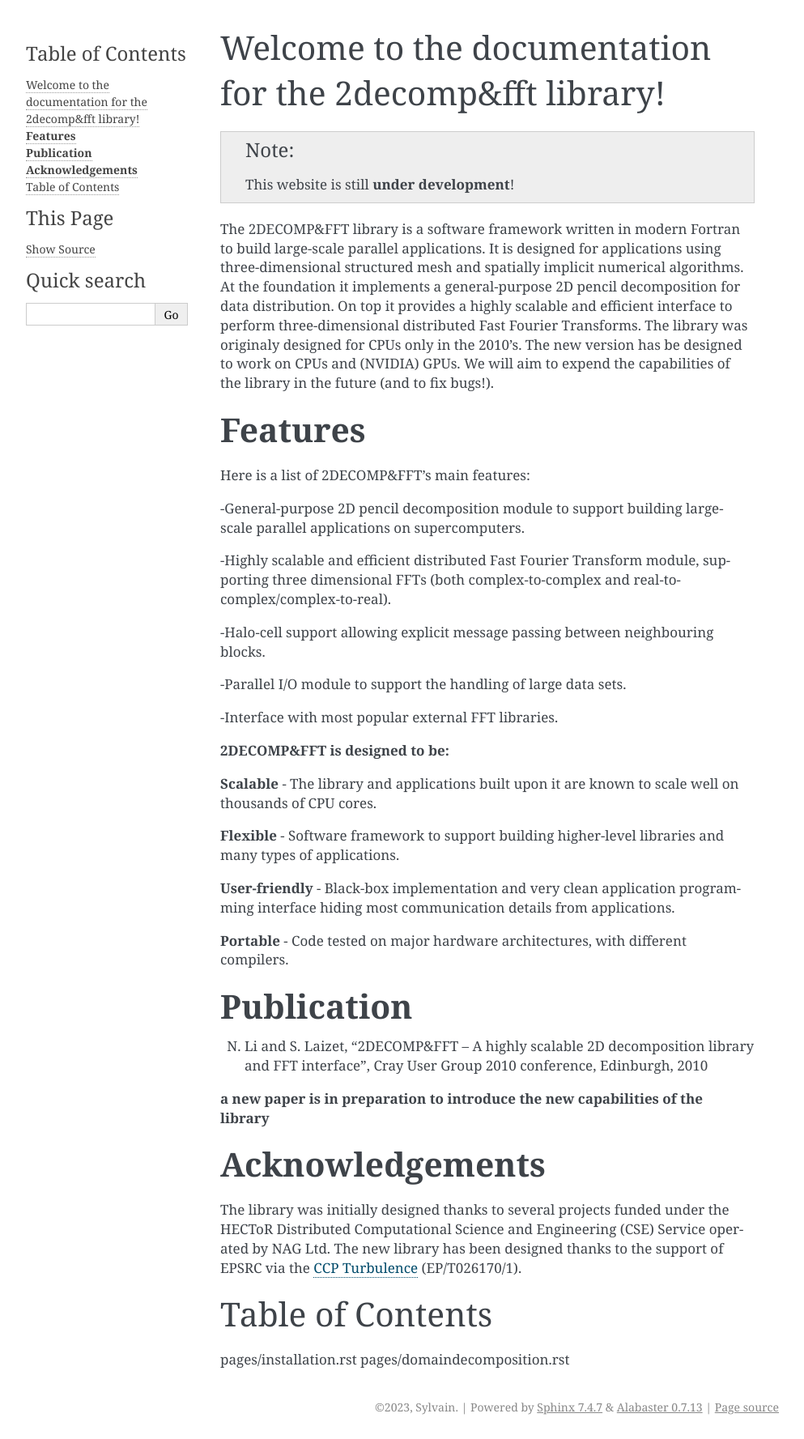
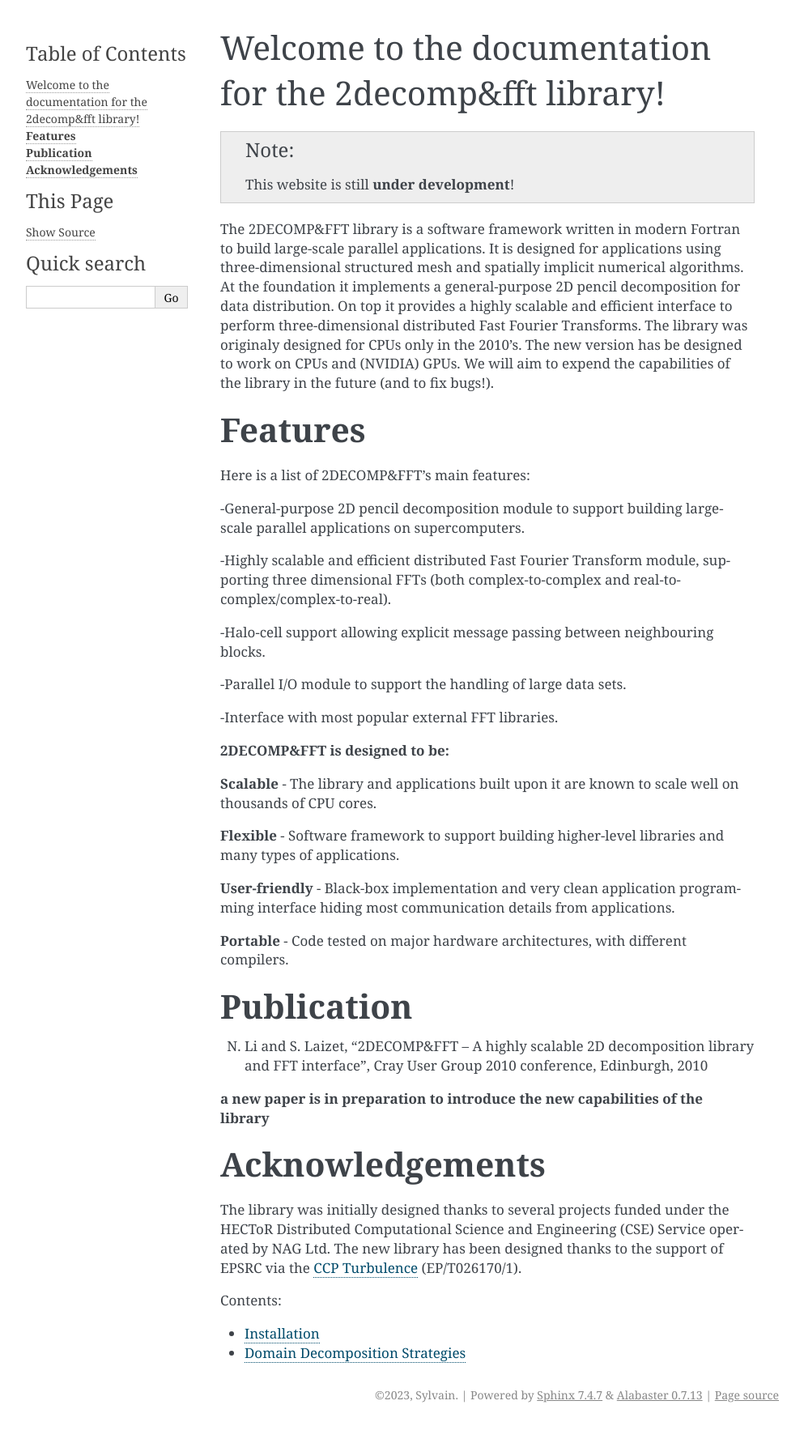
Before and after one commit to 2decomp-fft/2decomp-fft.github.io, a Sphinx documentation site: the page built from docs/source/index.rst, in a window 1280 px wide. Shown: the whole page at 81% size, without its empty margins (148-1141 px from the left). Built offline with Sphinx 7.4.7, drawn with Linux system fonts in a browser that asks for light colours.

Commit message:
structure

```diff
--- a/docs/source/index.rst
+++ b/docs/source/index.rst
@@ -51,9 +51,5 @@
    :maxdepth: 2
    :caption: Contents:
 
-
-Table of Contents
-==================
-
-pages/installation.rst
-pages/domaindecomposition.rst
+   pages/installation.rst
+   pages/domaindecomposition.rst
--- a/docs/source/pages/domaindecomposition.rst
+++ b/docs/source/pages/domaindecomposition.rst
@@ -1 +1,3 @@
+===============================
 Domain Decomposition Strategies
+===============================
--- a/docs/source/pages/installation.rst
+++ b/docs/source/pages/installation.rst
@@ -1 +1,5 @@
+============
+Installation
+============
+
 IN DEV!
```
